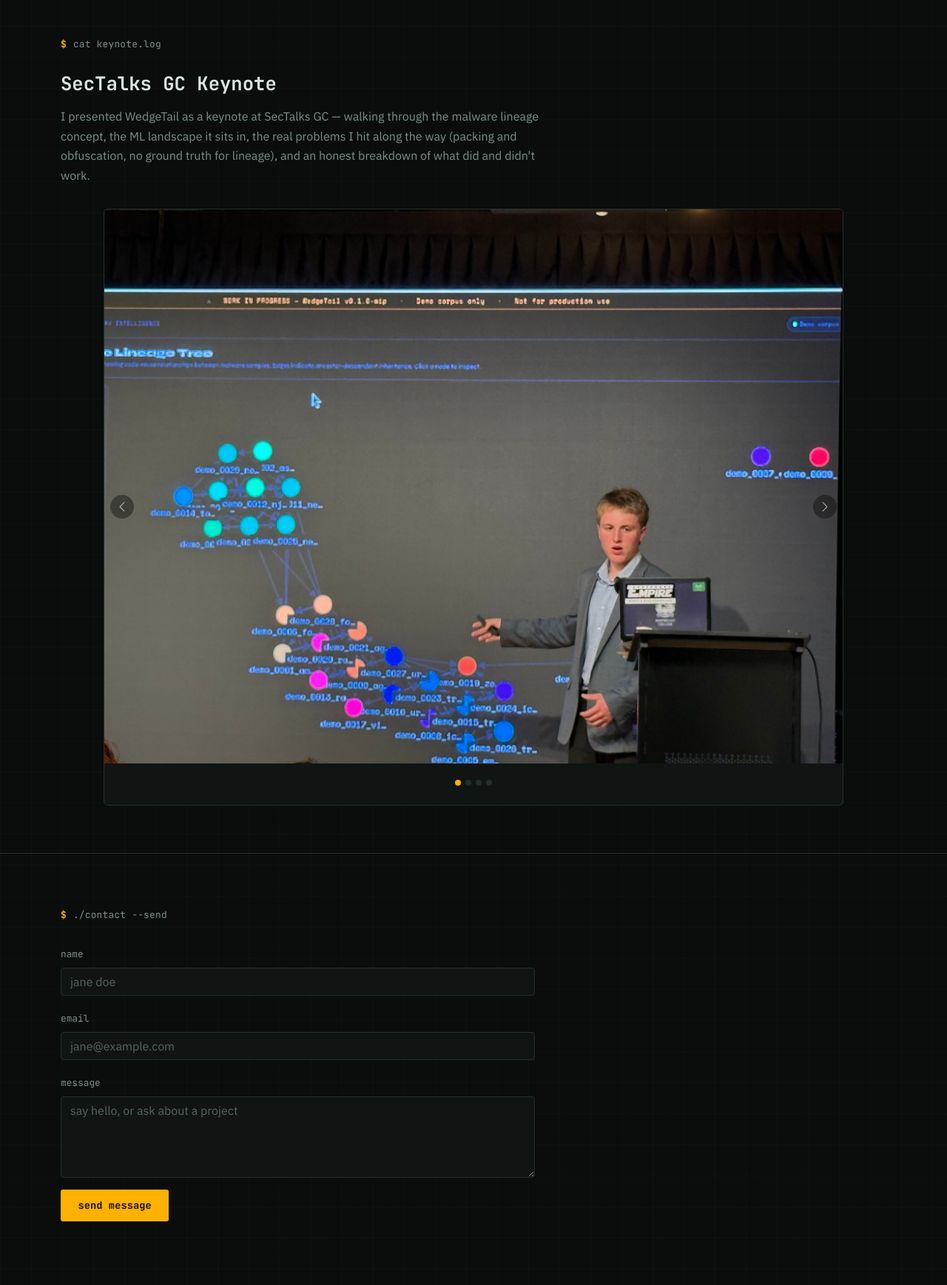
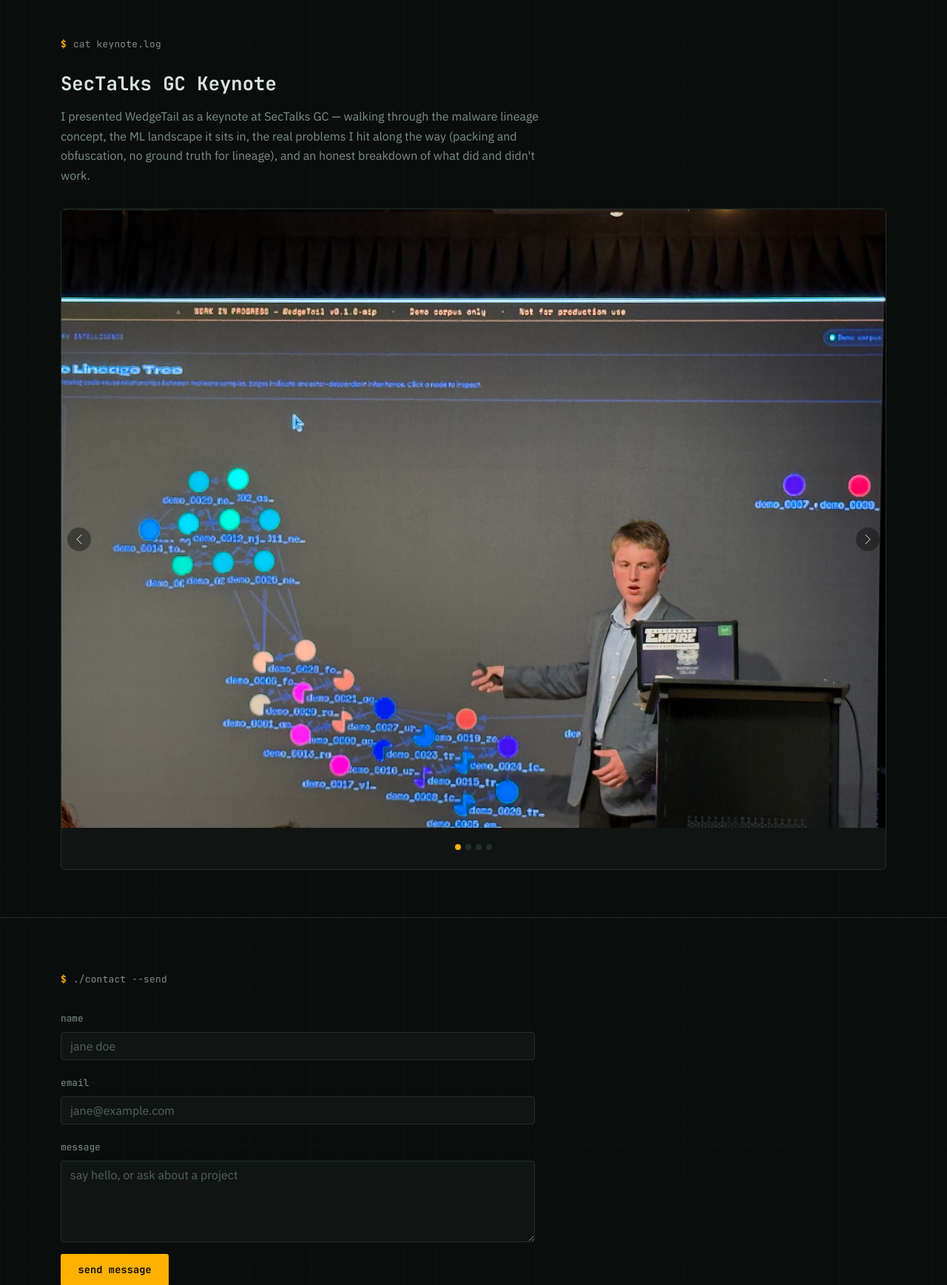
Before and after one commit to P01NT-BR3AK/My-Portfolio, a Flask app: page /about/ in a window 1280 px wide. Shown: the part 763-2500 px from the top of the page at 74% size. Run offline with Flask 3, Linux system fonts and the light colour scheme.

Commit message:
Carousel version idk

```diff
--- a/static/css/style.css
+++ b/static/css/style.css
@@ -447,7 +447,7 @@ a:hover { color: #ffcb4d; }
   border: 1px solid var(--border);
   border-radius: 6px;
   overflow: hidden;
-  max-width: 1000px;
+  max-width: 2000px;
   width: 100%;
   margin: 0 auto;
 }
```
